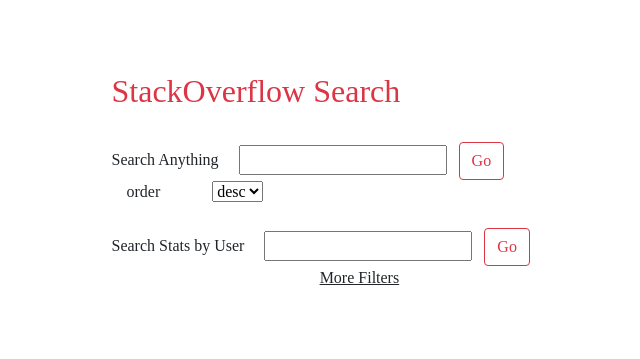
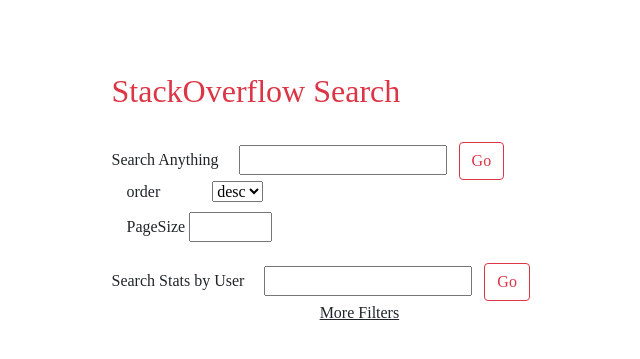
Before and after one commit to AdityaSanthosh/StackOverflow-Search, a Django app: page / in a window 1280 px wide. Shown: the top 359 px of the page, without its empty margins (251-891 px from the left). Run offline with Django 3.2, Linux system fonts and the light colour scheme; some libraries are stand-ins or nearby versions.

Commit message:
Update index.html

```diff
--- a/templates/mainapp/index.html
+++ b/templates/mainapp/index.html
@@ -29,6 +29,10 @@
                     <div class="col-sm-4">
                         <label class="mr-5" for="order">order</label>
                         <select name="order" id="order"><option value="desc">desc</option><option value="asc">asc</option></select>
+                    </div>
+                    <div class="col-sm-4">
+                        <label for="pagesize">PageSize</label>
+                        <input class="col-sm-4" type="number" name="pagesize" id="pagesize">
                     </div>
                 </div>
             </form>
```
